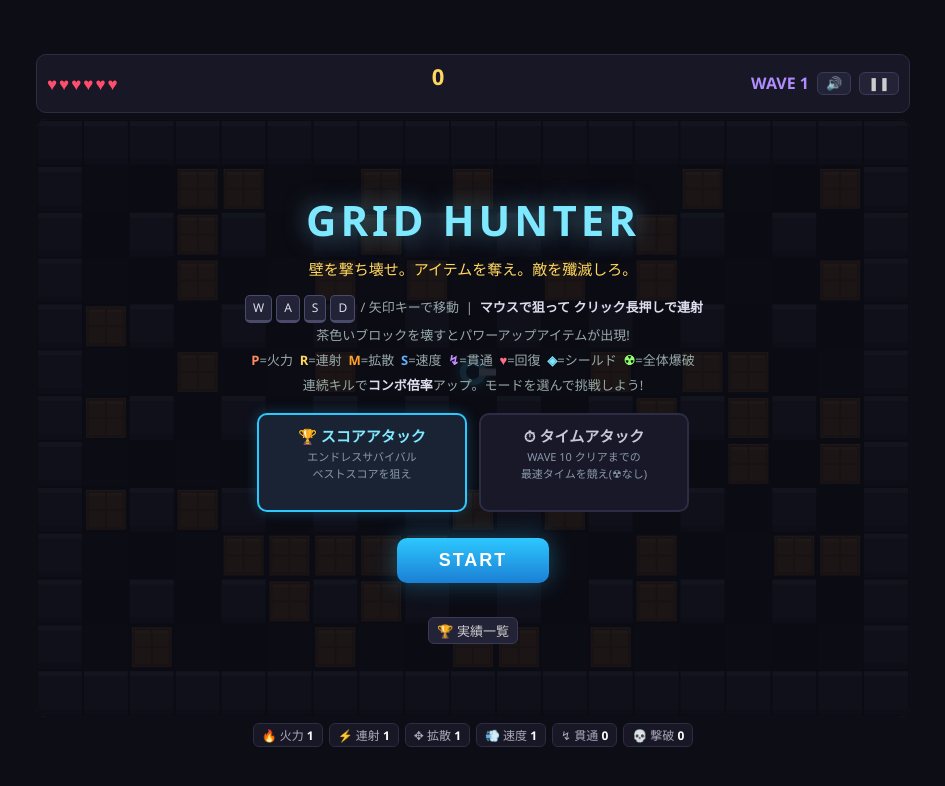
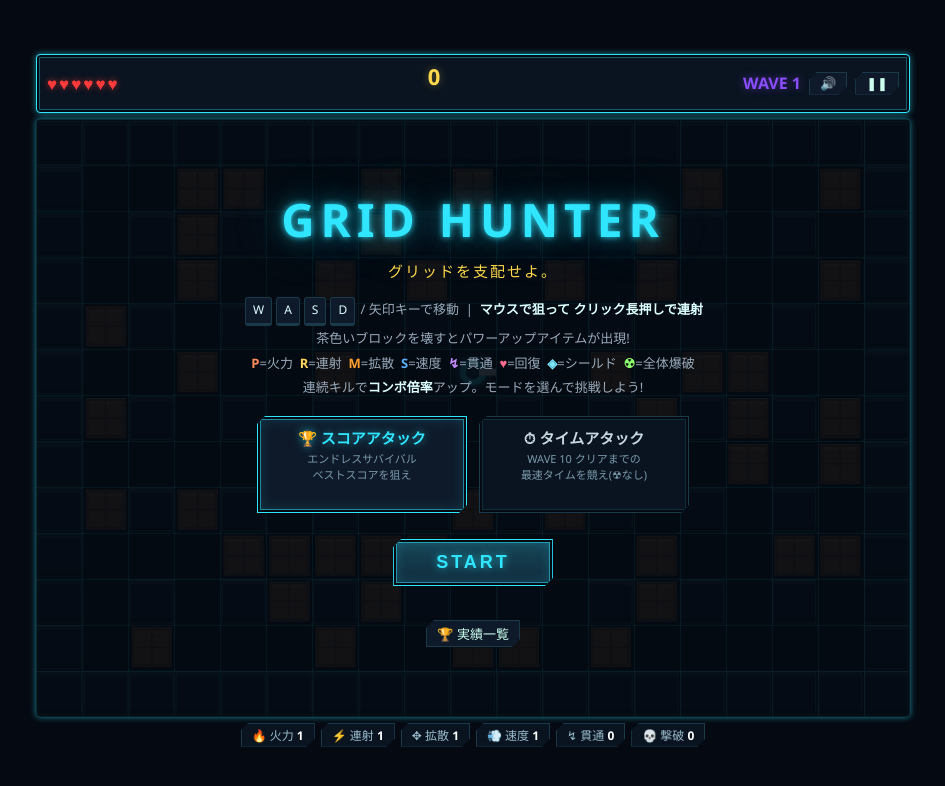
Before and after one commit to pochitto356/gridhunter, a website: page www/index.html in a window 1280 px wide. Shown: the whole page, without its empty margins (167-1112 px from the left). Drawn offline with Linux system fonts and the light colour scheme.

Commit message:
brand: apply Artbook v1.0 palette/UI (neon cyan, cut corners, double frame, hologram grid)

```diff
--- a/www/index.html
+++ b/www/index.html
@@ -6,15 +6,23 @@
 <meta name="apple-mobile-web-app-capable" content="yes">
 <meta name="mobile-web-app-capable" content="yes">
 <meta name="apple-mobile-web-app-status-bar-style" content="black-translucent">
-<meta name="theme-color" content="#0d0d16">
+<meta name="theme-color" content="#050A12">
 <link rel="manifest" href="manifest.webmanifest">
 <link rel="apple-touch-icon" href="icons/icon-180.png">
 <title>GRID HUNTER - グリッドハンター</title>
 <style>
+  /* ブランドカラー(Official Artbook v1.0) */
+  :root {
+    --gh-cyan:#30E6FF; --gh-orange:#FF6B3D; --gh-red:#FF3B3B; --gh-purple:#8A4DFF;
+    --gh-yellow:#FFD94D; --gh-green:#7CFFA3; --gh-bg:#050A12;
+    --gh-panel:#0a1420; --gh-panel2:#0e1a2a; --gh-line:#1a3a4a;
+    --gh-glow:0 0 6px rgba(48,230,255,.55);
+    --gh-cut:polygon(8px 0, 100% 0, 100% calc(100% - 8px), calc(100% - 8px) 100%, 0 100%, 0 8px);
+  }
   * { margin:0; padding:0; box-sizing:border-box; }
   html,body { height:100%; }
   body {
-    background:#0d0d16;
+    background:var(--gh-bg);
     color:#e8e8f0;
     font-family:'Segoe UI', 'Hiragino Sans', 'Meiryo', sans-serif;
     display:flex; flex-direction:column; align-items:center; justify-content:center;
@@ -26,35 +34,40 @@
     width:874px; max-width:96vw;
     display:flex; align-items:center; justify-content:space-between;
     padding:6px 10px;
-    background:#171726; border:1px solid #2c2c44; border-radius:10px;
+    background:var(--gh-panel); border:1px solid var(--gh-cyan); border-radius:4px;
+    /* 二重枠 + 6px発光 */
+    box-shadow:inset 0 0 0 2px var(--gh-bg), inset 0 0 0 3px rgba(48,230,255,.35), var(--gh-glow);
     font-size:14px;
   }
   #hearts { letter-spacing:2px; font-size:17px; min-width:150px; }
-  .h-on { color:#ff4d6d; } .h-off { color:#3a3a52; }
+  .h-on { color:var(--gh-red); text-shadow:0 0 6px rgba(255,59,59,.6); } .h-off { color:#243040; }
   #mid { text-align:center; flex:1; }
-  #score { font-size:22px; font-weight:700; color:#ffd75e; font-variant-numeric:tabular-nums; }
-  #combo { font-size:12px; color:#7ee8ff; height:15px; }
+  #score { font-size:22px; font-weight:700; color:var(--gh-yellow); font-variant-numeric:tabular-nums; text-shadow:0 0 8px rgba(255,217,77,.35); }
+  #combo { font-size:12px; color:var(--gh-cyan); height:15px; }
   #right { display:flex; align-items:center; gap:8px; min-width:150px; justify-content:flex-end; }
-  #wave { font-size:16px; font-weight:700; color:#b18cff; }
+  #wave { font-size:16px; font-weight:700; color:var(--gh-purple); text-shadow:0 0 8px rgba(138,77,255,.5); }
   button.ctl {
-    background:#232338; color:#ccc; border:1px solid #3a3a58; border-radius:6px;
-    padding:3px 8px; cursor:pointer; font-size:13px;
-  }
-  button.ctl:hover { background:#2e2e4a; }
+    background:var(--gh-panel2); color:#cfe; border:1px solid var(--gh-line); border-radius:0;
+    clip-path:var(--gh-cut);
+    padding:3px 10px; cursor:pointer; font-size:13px;
+  }
+  button.ctl:hover { background:#14263a; border-color:var(--gh-cyan); }
   #stats {
     width:874px; max-width:96vw;
     display:flex; gap:6px; justify-content:center; flex-wrap:wrap;
     font-size:12px;
   }
   .chip {
-    background:#171726; border:1px solid #2c2c44; border-radius:6px;
-    padding:2px 8px; color:#aab;
+    background:var(--gh-panel); border:1px solid var(--gh-line); border-radius:0;
+    clip-path:var(--gh-cut);
+    padding:2px 10px; color:#9bc;
   }
   .chip b { color:#fff; }
   #stage { position:relative; }
   canvas {
-    display:block; background:#14141f;
-    border:1px solid #2c2c44; border-radius:10px;
+    display:block; background:var(--gh-bg);
+    border:1px solid var(--gh-cyan); border-radius:4px;
+    box-shadow:var(--gh-glow), inset 0 0 0 2px var(--gh-bg), inset 0 0 0 3px rgba(48,230,255,.25);
     width:auto; height:auto;
     max-width:98vw; max-height:calc(100dvh - 86px);
     cursor:crosshair;
@@ -62,26 +75,35 @@
   .overlay {
     position:absolute; inset:0; z-index:5;
     display:flex; flex-direction:column; align-items:center; justify-content:center;
-    background:rgba(10,10,18,.86); border-radius:10px; text-align:center;
+    background:
+      linear-gradient(rgba(48,230,255,.05) 1px, transparent 1px) 0 0 / 100% 46px,
+      linear-gradient(90deg, rgba(48,230,255,.05) 1px, transparent 1px) 0 0 / 46px 100%,
+      rgba(5,10,18,.9);
+    border-radius:4px; text-align:center;
     padding:20px;
   }
   .hidden { display:none !important; }
-  .overlay h1 { font-size:42px; letter-spacing:4px; color:#7ee8ff; text-shadow:0 0 24px rgba(126,232,255,.5); }
-  .overlay h2 { font-size:34px; color:#ff4d6d; letter-spacing:3px; }
-  .overlay .sub { margin:10px 0 4px; color:#ffd75e; font-size:15px; }
-  .overlay .desc { color:#9aa; font-size:13px; line-height:1.9; margin:12px 0; }
-  .overlay .desc b { color:#dde; }
+  .overlay h1 {
+    font-size:46px; letter-spacing:6px; font-weight:800; color:var(--gh-cyan);
+    text-shadow:0 0 6px rgba(48,230,255,.9), 0 0 24px rgba(48,230,255,.55), 0 0 60px rgba(48,230,255,.25);
+  }
+  .overlay h2 { font-size:34px; color:var(--gh-red); letter-spacing:3px; text-shadow:0 0 6px rgba(255,59,59,.8), 0 0 24px rgba(255,59,59,.4); }
+  .overlay .sub { margin:10px 0 4px; color:var(--gh-yellow); font-size:15px; letter-spacing:2px; }
+  .overlay .desc { color:#9ab; font-size:13px; line-height:1.9; margin:12px 0; }
+  .overlay .desc b { color:#dff; }
   .bigbtn {
     margin-top:14px; padding:12px 42px; font-size:18px; font-weight:700;
-    background:linear-gradient(180deg,#2dc8ff,#1b7fd4); color:#fff;
-    border:none; border-radius:10px; cursor:pointer; letter-spacing:2px;
-    box-shadow:0 0 24px rgba(45,200,255,.35);
-  }
-  .bigbtn:hover { filter:brightness(1.15); }
+    background:linear-gradient(180deg, rgba(48,230,255,.22), rgba(48,230,255,.08)), var(--gh-panel2);
+    color:var(--gh-cyan); text-shadow:0 0 8px rgba(48,230,255,.7);
+    border:1px solid var(--gh-cyan); border-radius:0; cursor:pointer; letter-spacing:3px;
+    clip-path:var(--gh-cut);
+    box-shadow:inset 0 0 0 2px var(--gh-bg), inset 0 0 0 3px rgba(48,230,255,.5), inset 0 0 14px rgba(48,230,255,.25);
+  }
+  .bigbtn:hover { filter:brightness(1.2); }
   #banner {
     position:absolute; top:38%; left:0; right:0; z-index:4;
     text-align:center; font-size:44px; font-weight:800; letter-spacing:8px;
-    color:#b18cff; text-shadow:0 0 30px rgba(177,140,255,.7);
+    color:var(--gh-cyan); text-shadow:0 0 6px rgba(48,230,255,.9), 0 0 30px rgba(48,230,255,.6);
     opacity:0; pointer-events:none;
   }
   #banner.show { animation:bannerAnim 1.6s ease-out forwards; }
@@ -93,60 +115,69 @@
     100% { opacity:0; transform:scale(1.05); }
   }
   #overStats { font-size:15px; color:#ccd; line-height:2; margin-top:6px; }
-  #overStats b { color:#ffd75e; font-size:20px; }
+  #overStats b { color:var(--gh-yellow); font-size:20px; }
   .keycap {
-    display:inline-block; background:#232338; border:1px solid #4a4a6a; border-bottom-width:3px;
-    border-radius:5px; padding:1px 7px; font-size:12px; color:#dde; margin:0 2px;
+    display:inline-block; background:var(--gh-panel2); border:1px solid var(--gh-line); border-bottom-width:3px;
+    border-radius:3px; padding:1px 7px; font-size:12px; color:#dff; margin:0 2px;
   }
   canvas { touch-action:none; }
   .overlay { overflow-y:auto; }
-  #cardImg { width:min(400px, 82%); border-radius:8px; margin:10px 0 6px; border:1px solid #2c2c44; box-shadow:0 6px 24px rgba(0,0,0,.4); }
+  #cardImg { width:min(400px, 82%); border-radius:4px; margin:10px 0 6px; border:1px solid var(--gh-line); box-shadow:0 6px 24px rgba(0,0,0,.4); }
   #shareRow { display:flex; gap:8px; margin:6px 0 2px; flex-wrap:wrap; justify-content:center; }
   .ctl.share { font-size:14px; padding:8px 14px; }
   #over .bigbtn { margin-top:10px; padding:10px 36px; }
-  #curTitle { color:#7ee8ff; font-size:13px; margin-top:10px; min-height:16px; }
+  #curTitle { color:var(--gh-cyan); font-size:13px; margin-top:10px; min-height:16px; }
   #achBtn { margin-top:8px; }
   #achPanel {
     max-height:190px; overflow-y:auto; width:min(540px, 92%);
-    background:#12121e; border:1px solid #2c2c44; border-radius:8px;
+    background:var(--gh-panel); border:1px solid var(--gh-line); border-radius:4px;
+    box-shadow:inset 0 0 0 2px var(--gh-bg), inset 0 0 0 3px rgba(48,230,255,.2);
     margin-top:8px; padding:8px 10px; text-align:left;
   }
-  .achHead { color:#7ee8ff; font-weight:700; margin-bottom:4px; font-size:13px; }
-  .achRow { display:flex; gap:9px; padding:5px 4px; border-bottom:1px solid #20203a; color:#667; font-size:12px; align-items:center; }
+  .achHead { color:var(--gh-cyan); font-weight:700; margin-bottom:4px; font-size:13px; }
+  .achRow { display:flex; gap:9px; padding:5px 4px; border-bottom:1px solid #12222e; color:#567; font-size:12px; align-items:center; }
   .achRow:last-child { border-bottom:none; }
   .achRow.achOn { color:#dde; }
-  .achRow.achOn b { color:#ffd75e; }
-  .achRow i { color:#b18cff; font-style:normal; font-size:11px; }
+  .achRow.achOn b { color:var(--gh-yellow); }
+  .achRow i { color:var(--gh-purple); font-style:normal; font-size:11px; }
   .achIc { font-size:15px; }
   #toasts {
     position:absolute; top:8px; left:50%; transform:translateX(-50%);
     z-index:8; display:flex; flex-direction:column; align-items:center; pointer-events:none;
   }
   .toast {
-    background:rgba(18,18,30,.94); border:1px solid #ffd75e; color:#eee;
-    padding:7px 16px; border-radius:20px; margin-top:6px; font-size:13px;
-    animation:toastIn .25s ease-out; box-shadow:0 4px 16px rgba(0,0,0,.4); white-space:nowrap;
-  }
-  .toast b { color:#ffd75e; }
+    background:rgba(5,10,18,.94); border:1px solid var(--gh-yellow); color:#eee;
+    padding:7px 16px; border-radius:0; clip-path:var(--gh-cut); margin-top:6px; font-size:13px;
+    animation:toastIn .25s ease-out; white-space:nowrap;
+  }
+  .toast b { color:var(--gh-yellow); }
   @keyframes toastIn { from { opacity:0; transform:translateY(-8px); } to { opacity:1; transform:translateY(0); } }
   #modeRow { display:flex; gap:12px; margin:4px 0 12px; flex-wrap:wrap; justify-content:center; }
   .modeCard {
-    background:#181828; border:2px solid #2c2c44; border-radius:10px;
+    background:var(--gh-panel); border:1px solid var(--gh-line); border-radius:0;
+    clip-path:var(--gh-cut);
+    box-shadow:inset 0 0 0 2px var(--gh-bg), inset 0 0 0 3px rgba(48,230,255,.12);
     padding:10px 16px; cursor:pointer; width:210px; text-align:center;
     transition:border-color .15s, transform .15s, background .15s; user-select:none;
   }
   .modeCard:hover { transform:translateY(-2px); }
-  .modeCard.sel { border-color:#2dc8ff; box-shadow:0 0 14px rgba(45,200,255,.25); background:#1a2334; }
-  .modeCard b { display:block; color:#c8c8d8; font-size:15px; margin-bottom:3px; }
-  .modeCard.sel b { color:#7ee8ff; }
-  .modeCard small { color:#8899aa; font-size:11px; display:block; line-height:1.5; }
-  .modeBest { display:block; color:#ffd75e; font-size:11px; margin-top:5px; min-height:13px; }
-  #timer { color:#8dff6d; font-weight:700; font-size:15px; font-variant-numeric:tabular-nums; min-width:64px; text-align:right; }
+  .modeCard.sel {
+    border-color:var(--gh-cyan); background:var(--gh-panel2);
+    box-shadow:inset 0 0 0 2px var(--gh-bg), inset 0 0 0 3px rgba(48,230,255,.5), inset 0 0 16px rgba(48,230,255,.2);
+  }
+  .modeCard b { display:block; color:#c8d8e0; font-size:15px; margin-bottom:3px; }
+  .modeCard.sel b { color:var(--gh-cyan); text-shadow:0 0 8px rgba(48,230,255,.6); }
+  .modeCard small { color:#7a9aaa; font-size:11px; display:block; line-height:1.5; }
+  .modeBest { display:block; color:var(--gh-yellow); font-size:11px; margin-top:5px; min-height:13px; }
+  #timer { color:var(--gh-green); font-weight:700; font-size:15px; font-variant-numeric:tabular-nums; min-width:64px; text-align:right; }
   #shopRow { display:flex; gap:8px; margin-top:10px; }
   #shopRow .ctl { font-size:13px; padding:7px 14px; }
   #overBtns { display:flex; gap:10px; flex-wrap:wrap; justify-content:center; }
-  .bigbtn.home { background:#343454; box-shadow:0 4px 18px rgba(0,0,0,.35); }
-  .bigbtn.home:hover { background:#42425f; }
+  .bigbtn.home {
+    background:var(--gh-panel2); color:#bcd; text-shadow:none; border-color:var(--gh-line);
+    box-shadow:inset 0 0 0 2px var(--gh-bg), inset 0 0 0 3px rgba(48,230,255,.15);
+  }
+  .bigbtn.home:hover { border-color:var(--gh-cyan); color:var(--gh-cyan); }
   html, body { overscroll-behavior:none; }
   body {
     padding-top:env(safe-area-inset-top); padding-bottom:env(safe-area-inset-bottom);
@@ -155,7 +186,7 @@
   /* 画面の高さが低い端末(iPhone横持ちなど)ではHUDを小さくして盤面を優先する */
   @media (max-height: 470px) {
     #wrap { gap:3px; }
-    #hud { padding:3px 8px; font-size:12px; border-radius:8px; }
+    #hud { padding:3px 8px; font-size:12px; }
     #hearts { font-size:14px; min-width:104px; letter-spacing:1px; }
     #right { min-width:104px; gap:6px; }
     #score { font-size:17px; }
@@ -164,7 +195,7 @@
     #timer { font-size:13px; min-width:52px; }
     button.ctl { padding:2px 6px; font-size:11px; }
     #stats { font-size:10px; gap:4px; }
-    .chip { padding:1px 6px; border-radius:5px; }
+    .chip { padding:1px 8px; }
     .overlay h1 { font-size:30px; letter-spacing:2px; }
     .overlay h2 { font-size:26px; }
     .overlay .sub { font-size:12px; margin:6px 0 2px; }
@@ -173,7 +204,7 @@
     #achPanel { max-height:110px; padding:6px 8px; }
     .overlay { padding:8px 10px; }
     #modeRow { gap:6px; margin:2px 0 4px; flex-wrap:nowrap; }
-    .modeCard { padding:5px 8px; width:150px; border-width:1px; border-radius:8px; }
+    .modeCard { padding:5px 8px; width:150px; }
     .modeCard b { font-size:12px; margin-bottom:1px; }
     .modeCard small { font-size:9px; line-height:1.35; }
     .modeBest { font-size:9px; margin-top:2px; min-height:11px; }
@@ -211,7 +242,7 @@
     <div id="toasts"></div>
     <div id="title" class="overlay">
       <h1>GRID HUNTER</h1>
-      <div class="sub">壁を撃ち壊せ。アイテムを奪え。敵を殲滅しろ。</div>
+      <div class="sub">グリッドを支配せよ。</div>
       <div class="desc">
         <span id="ctlLine"><span class="keycap">W</span><span class="keycap">A</span><span class="keycap">S</span><span class="keycap">D</span> / 矢印キーで移動 &nbsp;|&nbsp; <b>マウスで狙って クリック長押しで連射</b></span><br>
         茶色いブロックを壊すとパワーアップアイテムが出現!<br>
@@ -612,7 +643,7 @@ var ITEM_DEFS = [
   { kind: 'spd',    w: 12, color: '#5eb0ff', ch: 'S' },
   { kind: 'prc',    w: 8,  color: '#c58cff', ch: '↯' },
   { kind: 'heart',  w: 5,  color: '#ff6d8d', ch: '♥' },
-  { kind: 'shield', w: 3,  color: '#7ee8ff', ch: '◈' },
+  { kind: 'shield', w: 3,  color: '#30E6FF', ch: '◈' },
   { kind: 'nuke',   w: 5,  color: '#8dff6d', ch: '☢' },
   { kind: 'gem',    w: 14, color: '#ffffff', ch: '◆' }
 ];
@@ -971,22 +1002,22 @@ function buildResultCard() {
   c.width = 720; c.height = 400;
   var x = c.getContext('2d');
   var g = x.createLinearGradient(0, 0, 720, 400);
-  g.addColorStop(0, '#171728'); g.addColorStop(1, '#0d1c2e');
+  g.addColorStop(0, '#050A12'); g.addColorStop(1, '#0a1a2c');
   x.fillStyle = g; x.fillRect(0, 0, 720, 400);
-  x.strokeStyle = 'rgba(126,232,255,0.07)';
+  x.strokeStyle = 'rgba(48,230,255,0.10)';
   x.lineWidth = 1;
   for (var i = 0; i <= 720; i += 40) { x.beginPath(); x.moveTo(i, 0); x.lineTo(i, 400); x.stroke(); }
   for (var j = 0; j <= 400; j += 40) { x.beginPath(); x.moveTo(0, j); x.lineTo(720, j); x.stroke(); }
-  x.strokeStyle = '#2dc8ff'; x.lineWidth = 3;
+  x.strokeStyle = '#30E6FF'; x.lineWidth = 3;
   x.strokeRect(6, 6, 708, 388);
   x.textAlign = 'center';
   var isTA = G.mode === 'time';
-  x.fillStyle = '#7ee8ff';
+  x.fillStyle = '#30E6FF';
   x.font = 'bold 34px sans-serif';
-  x.shadowColor = '#2dc8ff'; x.shadowBlur = 16;
+  x.shadowColor = '#30E6FF'; x.shadowBlur = 16;
   x.fillText('GRID HUNTER', 360, 56);
   x.shadowBlur = 0;
-  x.fillStyle = isTA ? '#8dff6d' : '#7ee8ff';
+  x.fillStyle = isTA ? '#8dff6d' : '#30E6FF';
   x.font = 'bold 16px sans-serif';
   x.fillText(isTA ? '⏱ タイムアタック (WAVE ' + TA_WAVES + ')' : '🏆 スコアアタック', 360, 84);
   var t = currentTitle();
@@ -1023,7 +1054,7 @@ function gameOver() {
   G.state = 'over';
   SFX.over();
   G.shake = 24;
-  spawnParticles(player.x, player.y, '#7ee8ff', 40, 3);
+  spawnParticles(player.x, player.y, '#30E6FF', 40, 3);
   var stats;
   if (G.mode === 'time') {
     stats = 'WAVE ' + G.wave + ' / ' + TA_WAVES + ' で力尽きた… タイム: <b>' + fmtTime(G.time) + '</b>' +
@@ -1388,16 +1419,19 @@ function draw() {
   ctx.save();
   if (G.shake > 0) ctx.translate(rand(-G.shake, G.shake), rand(-G.shake, G.shake));
 
-  // 床
-  ctx.fillStyle = '#14141f';
+  // 床(ネオンホログラムのグリッド)
+  ctx.fillStyle = '#050A12';
   ctx.fillRect(-30, -30, W + 60, H + 60);
-  for (var r = 0; r < ROWS; r++) {
-    for (var c = 0; c < COLS; c++) {
-      if ((r + c) % 2 === 0 && grid[r][c] === 0) {
-        ctx.fillStyle = 'rgba(255,255,255,0.018)';
-        ctx.fillRect(c * TILE, r * TILE, TILE, TILE);
-      }
-    }
+  ctx.strokeStyle = 'rgba(48,230,255,0.10)';
+  ctx.lineWidth = 1;
+  ctx.beginPath();
+  for (var gc = 0; gc <= COLS; gc++) { ctx.moveTo(gc * TILE + 0.5, 0); ctx.lineTo(gc * TILE + 0.5, H); }
+  for (var gr = 0; gr <= ROWS; gr++) { ctx.moveTo(0, gr * TILE + 0.5); ctx.lineTo(W, gr * TILE + 0.5); }
+  ctx.stroke();
+  // 交点の小さな光点
+  ctx.fillStyle = 'rgba(48,230,255,0.16)';
+  for (var pr = 1; pr < ROWS; pr++) {
+    for (var pc = 1; pc < COLS; pc++) ctx.fillRect(pc * TILE - 1, pr * TILE - 1, 2, 2);
   }
 
   // ブロック
@@ -1407,12 +1441,15 @@ function draw() {
       if (!v) continue;
       var x = c2 * TILE, y = r2 * TILE;
       if (v === 1) {
-        ctx.fillStyle = '#333a4f';
+        ctx.fillStyle = '#0e1a2a';
         ctx.fillRect(x + 1, y + 1, TILE - 2, TILE - 2);
-        ctx.fillStyle = '#4a536e';
+        ctx.fillStyle = '#1a3a4a';
         ctx.fillRect(x + 1, y + 1, TILE - 2, 5);
-        ctx.fillStyle = '#242a3c';
+        ctx.fillStyle = '#08111c';
         ctx.fillRect(x + 1, y + TILE - 7, TILE - 2, 6);
+        ctx.strokeStyle = 'rgba(48,230,255,0.35)';
+        ctx.lineWidth = 1;
+        ctx.strokeRect(x + 1.5, y + 1.5, TILE - 3, TILE - 3);
       } else {
         ctx.fillStyle = '#8a5a33';
         ctx.fillRect(x + 3, y + 3, TILE - 6, TILE - 6);
@@ -1607,8 +1644,8 @@ function draw() {
         ctx.lineWidth = 3;
         ctx.beginPath(); ctx.arc(0, 0, player.r + 8, 0, Math.PI * 2); ctx.stroke();
       }
-      ctx.shadowColor = '#4dd8ff'; ctx.shadowBlur = 12;
-      ctx.fillStyle = '#4dd8ff';
+      ctx.shadowColor = '#30E6FF'; ctx.shadowBlur = 12;
+      ctx.fillStyle = '#30E6FF';
       ctx.beginPath(); ctx.arc(0, 0, player.r, 0, Math.PI * 2); ctx.fill();
       ctx.shadowBlur = 0;
       ctx.fillStyle = '#0e3c50';
```
